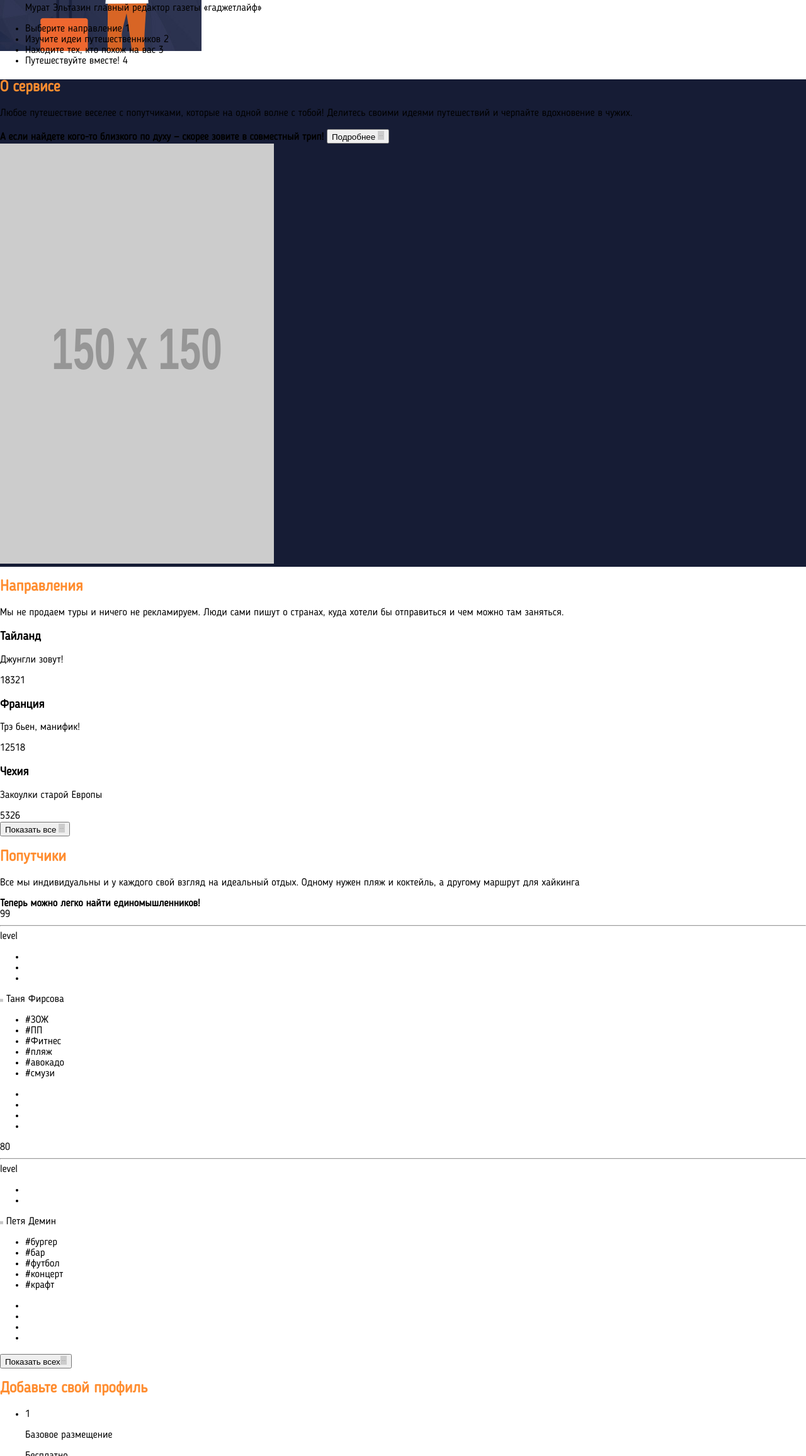
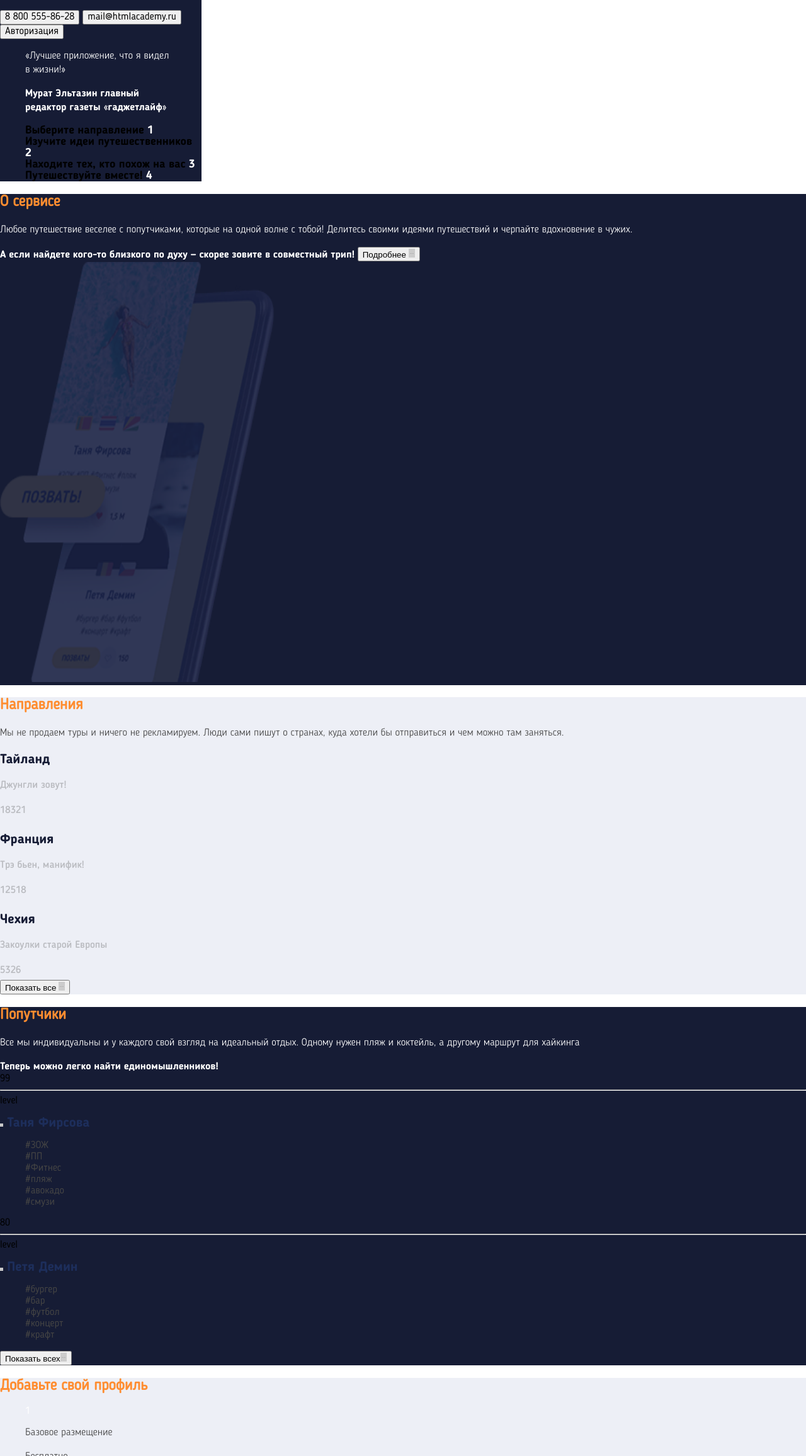
Before and after one commit to Godruma/1412005-pognali-19, a website: page source/index.html in a window 1280 px wide. Shown: the part 488-2800 px from the top of the page at 63% size. Drawn offline with nearby package versions, Linux system fonts and the light colour scheme; files that its build step writes are made by us from their sources; placeholder pictures from the web are drawn by us; files whose address does not match are found by name.

Commit message:
Font and some fixes in html

```diff
--- a/source/index.html
+++ b/source/index.html
@@ -16,9 +16,9 @@
         <div class="main-nav__wrapper">
           <span class="main-nav__line-decor"></span>
           <ul class="main-nav__list site-list">
-            <li class="site-list_item">О сервисе</li>
-            <li class="site-list_item">Направления</li>
-            <li class="site-list_item">Попутчики</li>
+            <li class="site-list__item"><a href="#">О сервисе</a></li>
+            <li class="site-list__item"><a href="catalog.html">Направления</a></li>
+            <li class="site-list__item"><a href="form.html">Попутчики</a></li>
           </ul>
           <div class="main-nav__buttons">
             <button class="main-nav__call" type="button">8 800 555-86-28</button>
@@ -51,10 +51,10 @@
             <button class="main-nav__authorization" type="button">Авторизация</button>
           </div>
           <blockquote class="hero-block__quote">
-            <p class="hero-block__quote--text">
+            <p class="hero-block__quote--text text-info">
               «Лучшее приложение, что я видел в жизни!»
             </p>
-            <p class="hero-block__quote--author">
+            <p class="hero-block__quote--author text-info--bold">
               Мурат Эльтазин главный редактор газеты «гаджетлайф»
             </p>
           </blockquote>
@@ -77,7 +77,7 @@
           <b class="about__text-bold text-info--bold">А если найдете кого-то близкого по духу — скорее зовите в совместный трип!</b>
           <button class="about__btn yellow-btn" type="button">Подробнее <img class="yellow-btn__arrow" width="10" height="14" src="https://via.placeholder.com/150x150"></button>
           <div class="about__blue-square-2 square-bg"></div>
-          <img class="about__image" src="https://via.placeholder.com/150x150" width="435" height="667">
+          <img class="about__image" src="/img/about-mobile@1x.png" width="435" height="667">
         </div>
       </section>
 
@@ -168,12 +168,12 @@
               </ul>
             </div>
             <div class="companion-card__name name"><img class="name__online-indicator" src="https://via.placeholder.com/150x150" width="5" height="5" > Петя Демин</div>
-            <ul class="companion-card__tags">
-              <li class="companion-card__tags">#бургер</li>
-              <li class="companion-card__tags">#бар</li>
-              <li class="companion-card__tags">#футбол</li>
-              <li class="companion-card__tags">#концерт</li>
-              <li class="companion-card__tags">#крафт</li>
+            <ul class="companion-card__tags tags">
+              <li class="tags__item">#бургер</li>
+              <li class="tags__item">#бар</li>
+              <li class="tags__item">#футбол</li>
+              <li class="tags__item">#концерт</li>
+              <li class="tags__item">#крафт</li>
             </ul>
             <ul class="companion-card__icons companion-icons">
               <li class="companion-icons__plane--active"></li>
--- a/source/less/blocks/card-text.less
+++ b/source/less/blocks/card-text.less
@@ -0,0 +1,20 @@
+.card-text__title {
+  color: #161c35;
+  font-size: 21px;
+  line-height: 21px;
+  font-family: @main-font-bold;
+}
+
+.card-text__subtitle {
+  color: rgba(68, 68, 68, 30%);
+  font-size: 16px;
+  line-height: 18px;
+  font-family: @main-font-medium;
+}
+
+.card-text__number {
+  color: rgba(68, 68, 68, 30%);
+  font-size: 16px;
+  line-height: 30px;
+  font-family: @main-font-medium;
+}
--- a/source/less/blocks/companion.less
+++ b/source/less/blocks/companion.less
@@ -0,0 +1,3 @@
+.companion {
+  background-color: @main-bg-color;
+}
--- a/source/less/blocks/copyright.less
+++ b/source/less/blocks/copyright.less
@@ -0,0 +1,6 @@
+.copyright__text {
+  color:  #444444;
+  font-size: 16px;
+  line-height: 16px;
+  font-family: @main-font;
+}
--- a/source/less/blocks/destinations.less
+++ b/source/less/blocks/destinations.less
@@ -0,0 +1,10 @@
+.destinations {
+  background-color: @second-bg-color;
+}
+
+.desinations__text {
+  color: #444444;
+  font-size: 16px;
+  line-height: 22px;
+  font-family: @main-font-light;
+}
--- a/source/less/blocks/footer.less
+++ b/source/less/blocks/footer.less
@@ -0,0 +1,3 @@
+.footer {
+  background-color: @footer-bg-color;
+}
--- a/source/less/blocks/hero-block.less
+++ b/source/less/blocks/hero-block.less
@@ -1,14 +1,17 @@
 .hero-block__wrapper {
   //background-color: @main-bg-color;
   //background-image: @traveller;
-  //width: 192px;
+  width: 320px;
   //height: 255px;
   margin-top: -245px;
+  background-color: @main-bg-color;
 }
 
 .hero-block__title {
   font-weight: bolder;
   font-size: 36px;
-  font-family: @main-font;
+  line-height: 40px;
+  font-family: @main-font-bold;
   color: white;
+  text-align: center;
 }
--- a/source/less/blocks/hero-features.less
+++ b/source/less/blocks/hero-features.less
@@ -0,0 +1,9 @@
+.hero-features__item {
+  font-size: 18px;
+  line-height: 18px;
+  font-family: @main-font-bold;
+}
+
+.hero-features__number {
+  color: white;
+}
--- a/source/less/blocks/list-rates.less
+++ b/source/less/blocks/list-rates.less
@@ -0,0 +1,14 @@
+.list-rates__item--number {
+  color:  white;
+  font-size: 16px;
+  line-height: 14px;
+  font-family: @main-font;
+}
+
+.list-rates__item--text,
+.list-rates__item--price {
+  color: #444444;
+  font-size: 16px;
+  line-height: 22px;
+  font-family: @main-font-light;
+}
--- a/source/less/blocks/main-nav.less
+++ b/source/less/blocks/main-nav.less
@@ -0,0 +1,6 @@
+.main-nav__buttons button {
+  font-size: 16px;
+  font-family: @main-font;
+
+
+}
--- a/source/less/blocks/name.less
+++ b/source/less/blocks/name.less
@@ -0,0 +1,6 @@
+.name {
+  color: #1d2e5b;
+  font-size: 21px;
+  line-height: 21px;
+  font-family: @main-font-bold;
+}
--- a/source/less/blocks/page-title.less
+++ b/source/less/blocks/page-title.less
@@ -0,0 +1,5 @@
+.page-title__text {
+  color: white;
+  font-family: @main-font-bold;
+  font-size: 36px;
+}
--- a/source/less/blocks/rates.less
+++ b/source/less/blocks/rates.less
@@ -0,0 +1,10 @@
+.rates {
+  background-color: @second-bg-color;
+}
+
+.rates__bussines {
+  color:  #192144;
+  font-size: 16px;
+  line-height: 16px;
+  font-family: @main-font-bold;
+}
--- a/source/less/blocks/tags.less
+++ b/source/less/blocks/tags.less
@@ -0,0 +1,6 @@
+.tags {
+  color: #444444;
+  font-size: 16px;
+  line-height: 18px;
+  font-family: @main-font;
+}
--- a/source/less/blocks/text-info.less
+++ b/source/less/blocks/text-info.less
@@ -0,0 +1,15 @@
+.text-info,
+.text-info--bold {
+  color: white;
+  font-size: 16px;
+  line-height: 22px;
+}
+
+.text-info {
+  font-family: @main-font-light;
+}
+
+
+.text-info--bold {
+  font-family: @main-font-bold;
+}
--- a/source/less/style.less
+++ b/source/less/style.less
@@ -3,11 +3,40 @@
   src: url("../fonts/bloggersans.woff");
 }
 
+@font-face {
+  font-family: "Blogger Sans Medium";
+  src: url("../fonts/bloggersans-medium.woff");
+}
+
+@font-face {
+  font-family: "Blogger Sans Bold";
+  src: url("../fonts/bloggersans-bold.woff");
+}
+
+@font-face {
+  font-family: "Blogger Sans Light";
+  src: url("../fonts/bloggersans-light.woff");
+}
+
+
+@import "variables.less";
+@import "blocks/page-header.less";
+@import "blocks/main-nav.less";
+@import "blocks/hero-block.less";
+@import "blocks/hero-features.less";
 @import "blocks/about.less";
 @import "blocks/orange-title.less";
-@import "variables.less";
-@import "blocks/page-header.less";
-@import "blocks/hero-block.less";
+@import "blocks/page-title.less";
+@import "blocks/text-info.less";
+@import "blocks/destinations.less";
+@import "blocks/card-text.less";
+@import "blocks/companion.less";
+@import "blocks/name.less";
+@import "blocks/tags.less";
+@import "blocks/rates.less";
+@import "blocks/list-rates.less";
+@import "blocks/footer.less";
+@import "blocks/copyright.less";
 
 
 
@@ -15,3 +44,7 @@ body {
   margin: 0 auto;
   font-family: @main-font;
  }
+
+ ul {
+  list-style-type: none;
+ }
--- a/source/less/variables.less
+++ b/source/less/variables.less
@@ -3,6 +3,7 @@
 @main-bg-color: #161c35;
 @second-bg-color: #edeff6;
 @accent-bg-color: #ffd74b;
+@footer-bg-color: #ffffff;
 
 // Main images
 
@@ -11,3 +12,6 @@
 
 // Fonts
 @main-font: "Blogger Sans", sans;
+@main-font-medium: "Blogger Sans Medium", sans;
+@main-font-bold: "Blogger Sans Bold", sans;
+@main-font-light: "Blogger Sans Light", sans;
```
Also changed, not shown: source/catalog.html (+6 -5 lines), source/form.html (+6 -5 lines).
